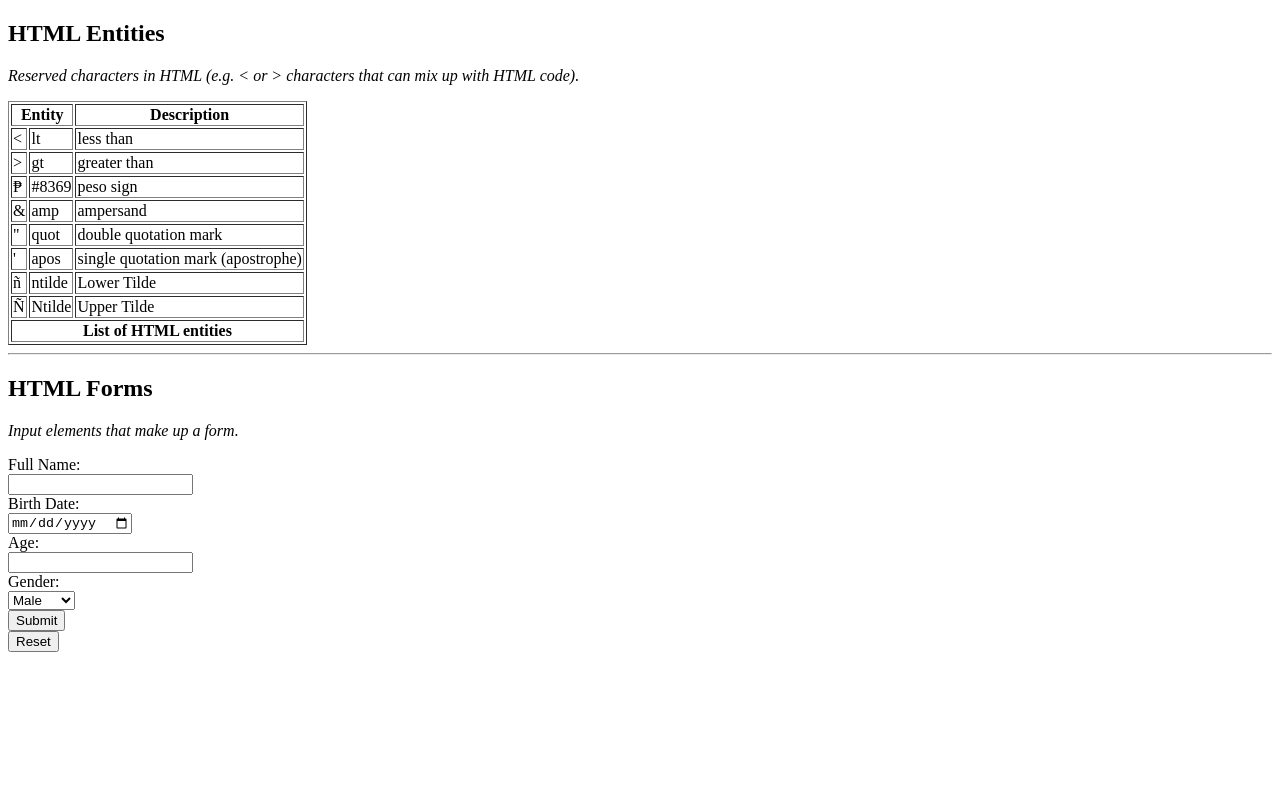
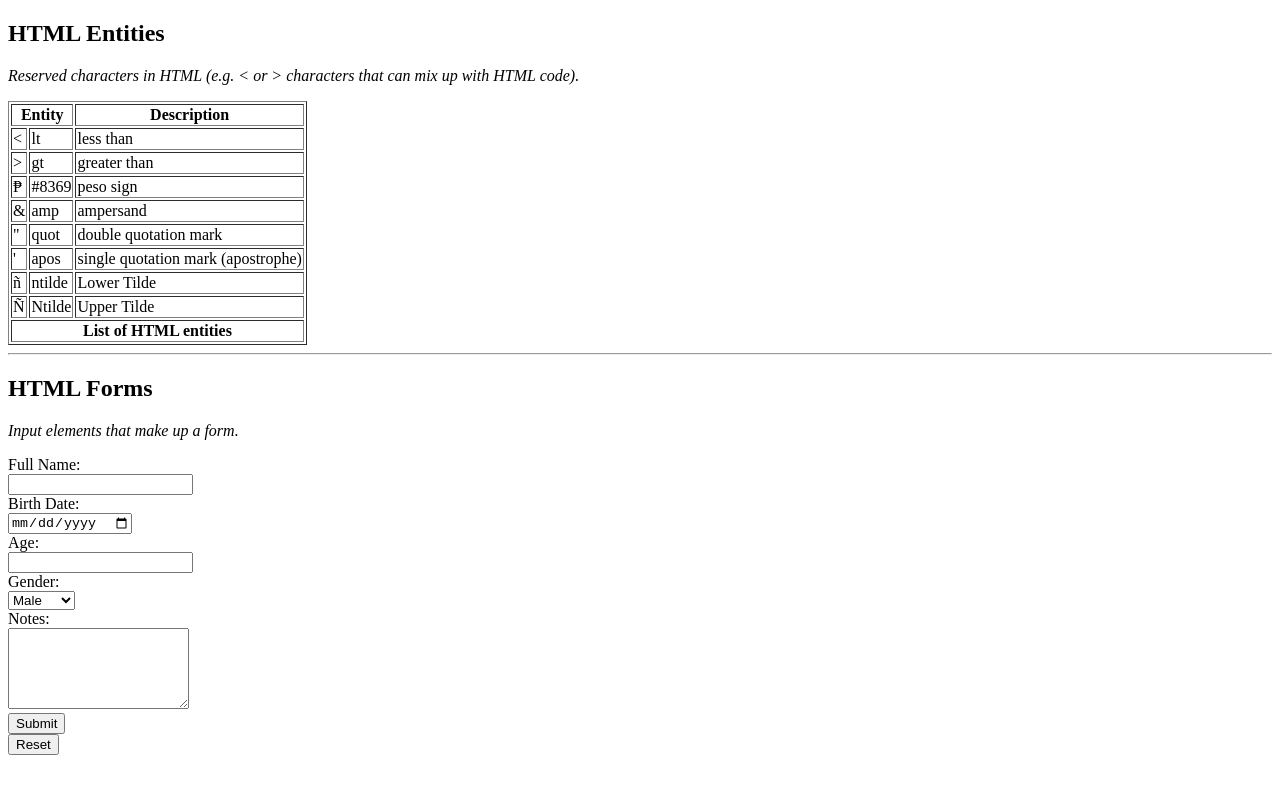
Before and after one commit to jesseca-ac/individual-casanare-jesseca, a plain HTML site: page frontend/s05/discussion/index.html in a window 1280 px wide. Drawn offline with Linux system fonts and the light colour scheme.

Commit message:
forms part 2, includes select and textarea

```diff
--- a/frontend/s05/discussion/index.html
+++ b/frontend/s05/discussion/index.html
@@ -90,7 +90,6 @@
 
         <!-- creates a label and allows for input field selection when clicked -->
         <label for="full_name">Full Name:</label><br>
-
         <!-- creates an input field to capture user input -->
         <input type="text" name="full_name" id="full_name" required autocomplete><br>
 
@@ -101,10 +100,14 @@
         <input type="number" name="age" id="age" required><br>
 
         <label for="gender">Gender:</label><br>
+        <!-- creates a dropdown menu -->
         <select name="gender" id="gender">
             <option value="Male">Male</option>
             <option value="Female">Female</option>
         </select><br>
+
+        <label for="notes">Notes:</label><br>
+        <textarea type="text" name="notes" id="notes" rows="5"></textarea><br>
 
         <!-- creates button that will submit form data -->
         <!-- type will define how the button with behave -->
```
